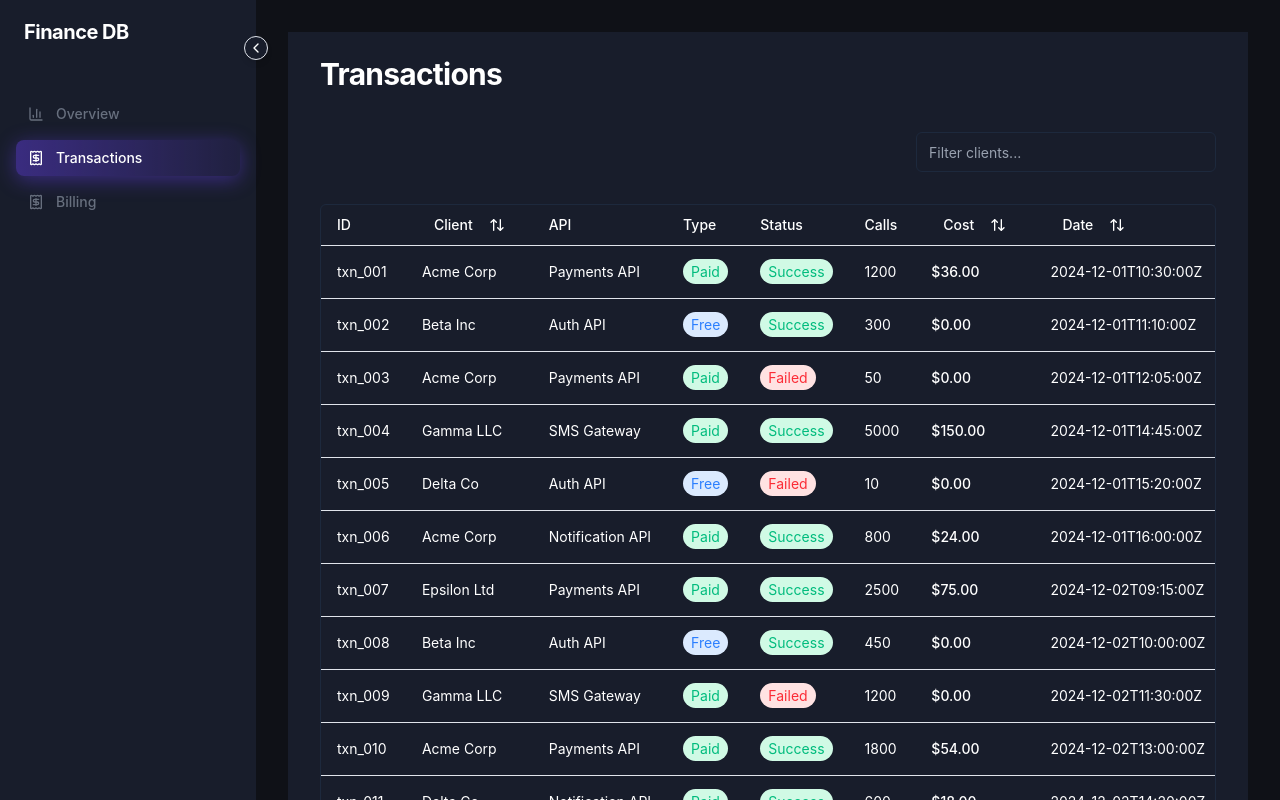
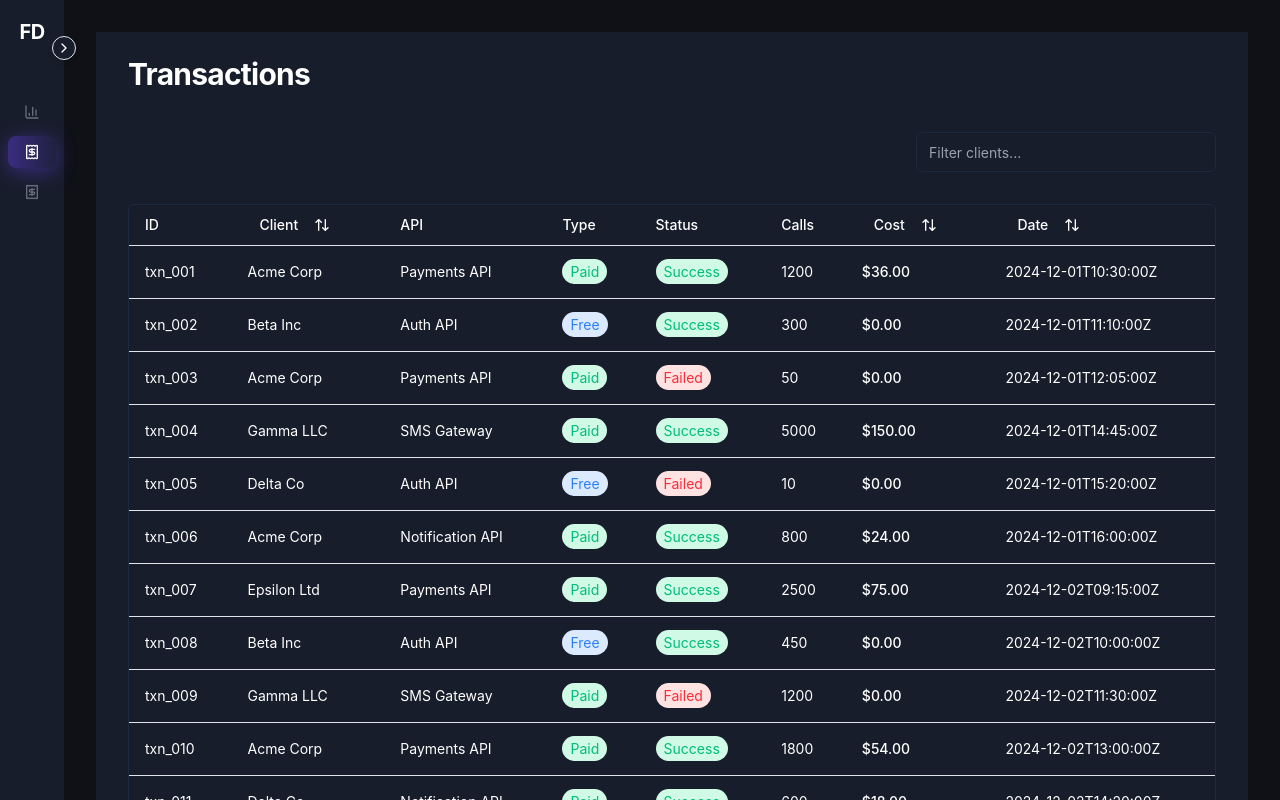
Before and after one commit to ashly-margaret/finance_dbd, a Next.js app: page /dashboard/transactions in a window 1280 px wide. Built offline with nearby package versions, Linux system fonts and the light colour scheme.

Commit message:
feat: Add collapsible dashboard sidebar component with navigation links.

```diff
--- a/app/dashboard/components/Sidebar.tsx
+++ b/app/dashboard/components/Sidebar.tsx
@@ -27,7 +27,7 @@ const sidebarItems = [
 
 export function Sidebar() {
   const pathname = usePathname()
-  const [isCollapsed, setIsCollapsed] = useState(false)
+  const [isCollapsed, setIsCollapsed] = useState(true)
 
   return (
     <div
```
